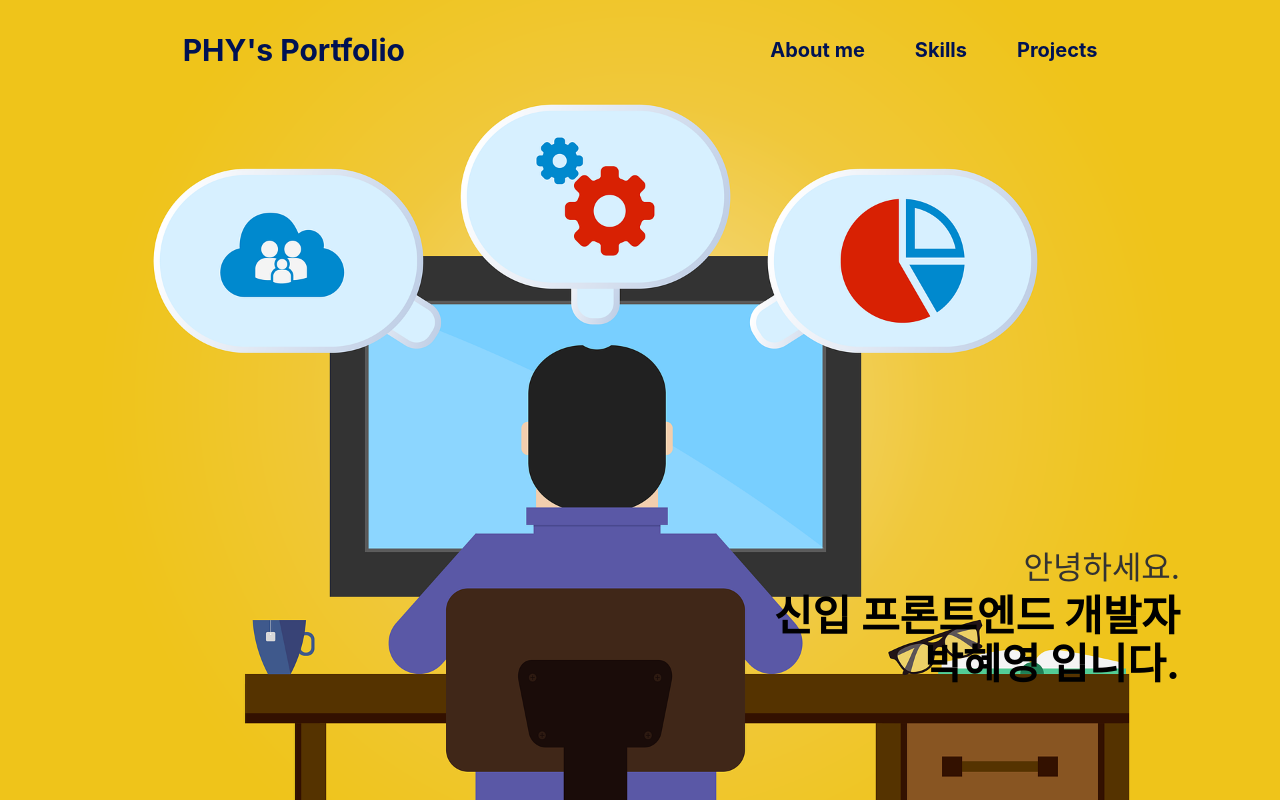
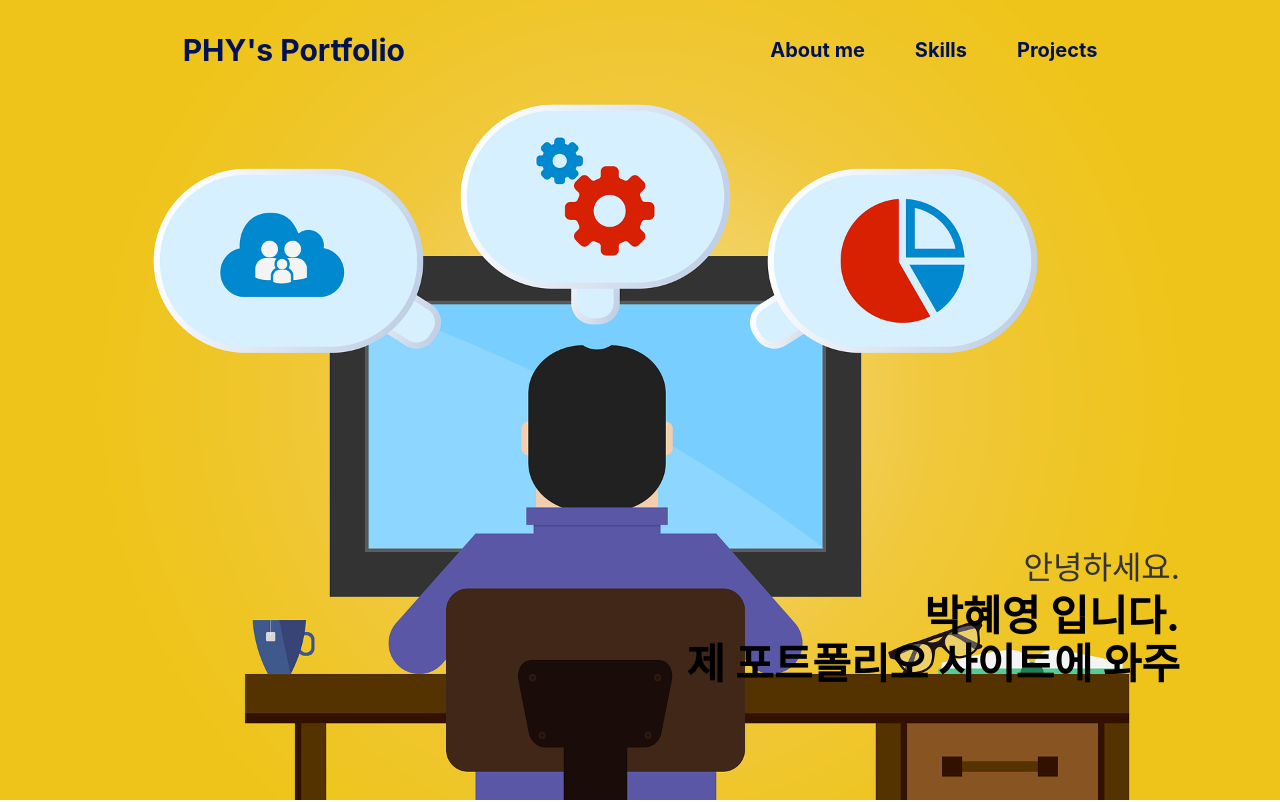
Before and after one commit to khakikokyo/react-portfolio-site, a React (Create React App) app: page / in a window 1280 px wide. Shown: the top 802 px of the page. Built offline with nearby package versions, Linux system fonts and the light colour scheme.

Commit message:
About/Main 수정

```diff
--- a/src/components/About.js
+++ b/src/components/About.js
@@ -16,17 +16,15 @@ function About({position}) {
         </div>
         <div className="about__text">
           <p>
-            꾸준히 성장하고 발전하는<br/>신입 프론트엔드 개발자 <span>박혜영</span> 입니다.
+            꾸준히 성장하고 발전하는<br/><span>박혜영</span> 입니다.
           </p>
           <p>
             저는 주어진 상황에서 맡은 일에 대해 책임감을 가지고 최선을 다하는 사람이 되고 싶었고,<br/>
             그러기 위해 열심히 노력해 왔습니다.<br/>
             그 노력은 항상 저를 어제보다 발전된 사람으로 만들어 주었고,<br/>
-            더 나은 내일의 저를 기대할 수 있게 해주었습니다.<br/>
-            가독성이 좋고, 작성한 프로그램의 유지보수가 용이한 클린코딩을 지향합니다.<br/>
+            더 나은 내일의 저를 기대할 수 있게 해주었습니다.<br/><br/>
             새로운 기술, 개인의 성장, 끊임없는 자기 개발은 물론, 협업을 위한 소통을 중시합니다.<br/>
             능동적으로 프로젝트를 수행하고 다양한 기술과 협업 능력을 높이며,<br/>
-            프론트엔드 개발자가 지녀야 할 지식을 쌓기 위해 노력하며,<br/>
             항상 새로운 기술에 대한 관심과 열망을 바탕으로 최선을 다해 업무에 임하겠습니다.<br/>
             감사합니다.
           </p>
--- a/src/components/Main.js
+++ b/src/components/Main.js
@@ -5,7 +5,7 @@ function Main() {
   return(
     <div className="main__bg">
       <div className="main__text1">안녕하세요.</div>
-      <div className="main__text2 display-enter"><TypingText text={"신입 프론트엔드 개발자 \n 박혜영 입니다."} /></div>
+      <div className="main__text2 display-enter"><TypingText text={"박혜영 입니다. \n 제 포트폴리오 사이트에 와주셔서 감사합니다."} /></div>
     </div>
   )
 }
```
